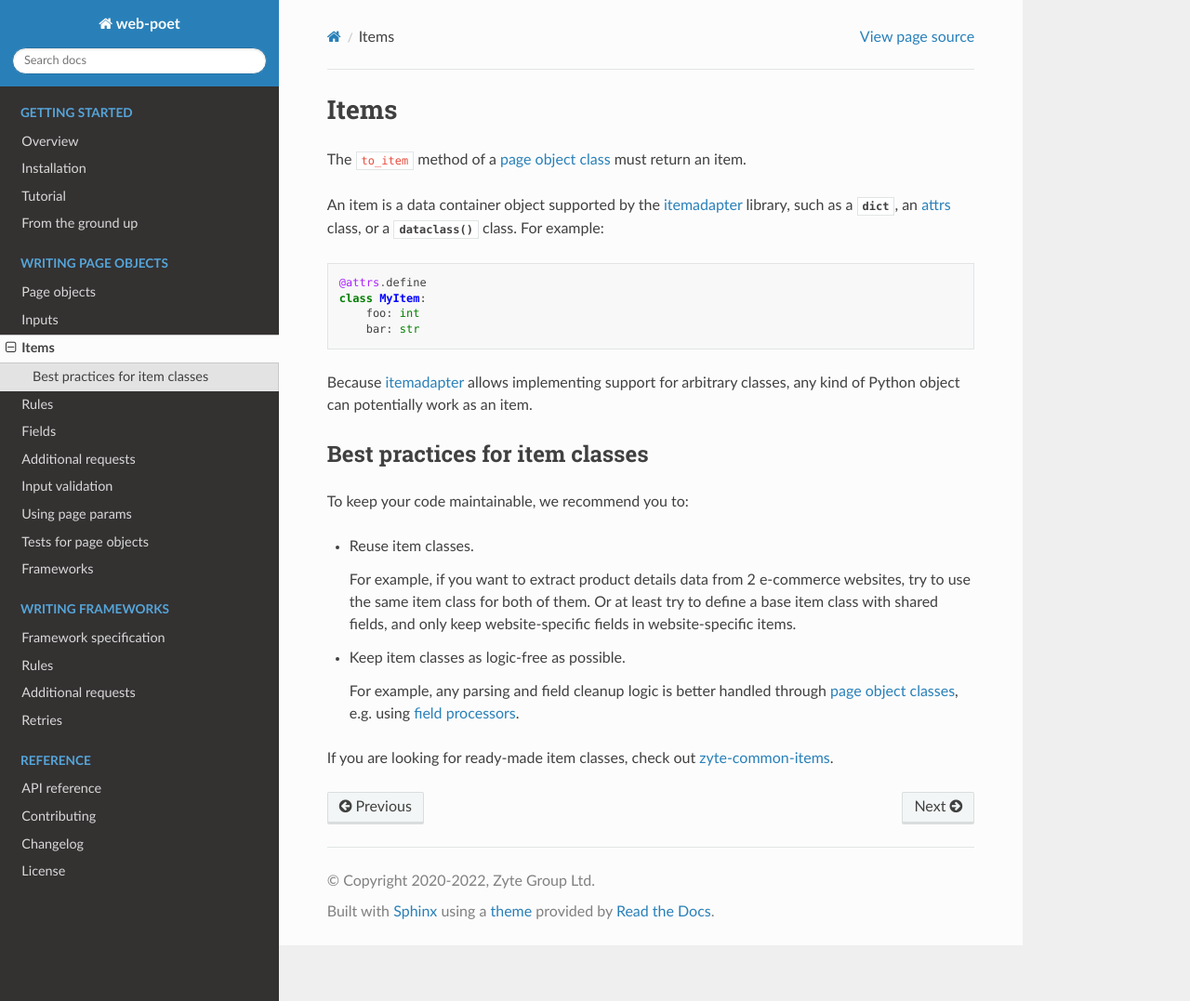
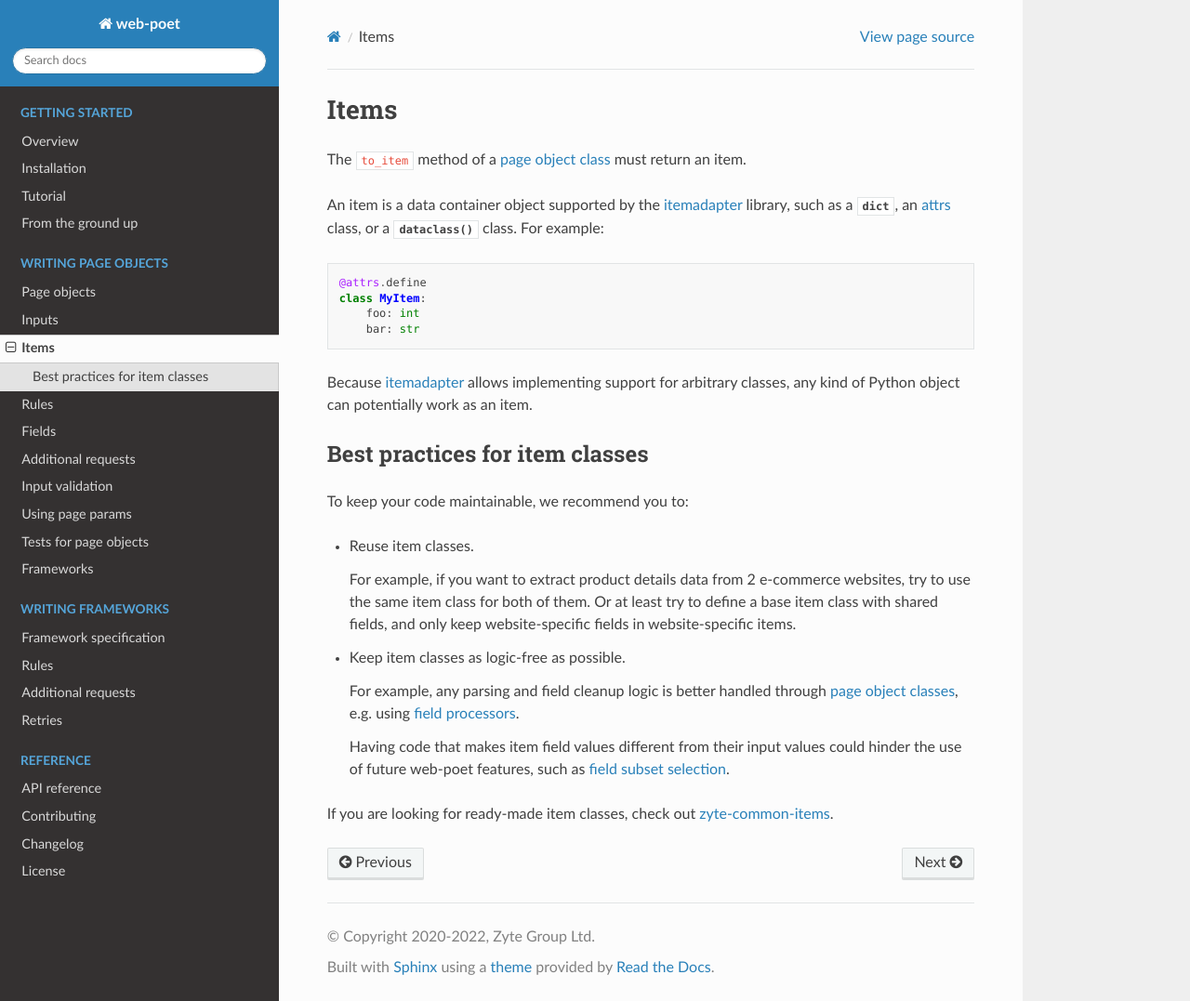
Before and after one commit to scrapinghub/web-poet, a Sphinx documentation site: the page built from docs/page-objects/items.rst, in a window 1280 px wide and 1077 px high. Shown: the whole window at 93% size. Built offline with Sphinx 7.4.7 and the Read the Docs theme 2.0.0, drawn with Linux system fonts in a browser that asks for light colours.

Commit message:
Justify recommending logic-free items

```diff
--- a/docs/page-objects/items.rst
+++ b/docs/page-objects/items.rst
@@ -42,6 +42,12 @@ To keep your code maintainable, we recommend you to:
     :ref:`page object classes <page-object-classes>`, e.g. using :ref:`field
     processors <field-processors>`.
 
+    Having code that makes item field values different from their input values
+    could hinder the use of future web-poet features, such as `field subset
+    selection`_.
+
+    .. _field subset selection: https://github.com/scrapinghub/web-poet/issues/115
+
 If you are looking for ready-made item classes, check out `zyte-common-items`_.
 
 .. _zyte-common-items: https://zyte-common-items.readthedocs.io/en/latest/index.html
```
